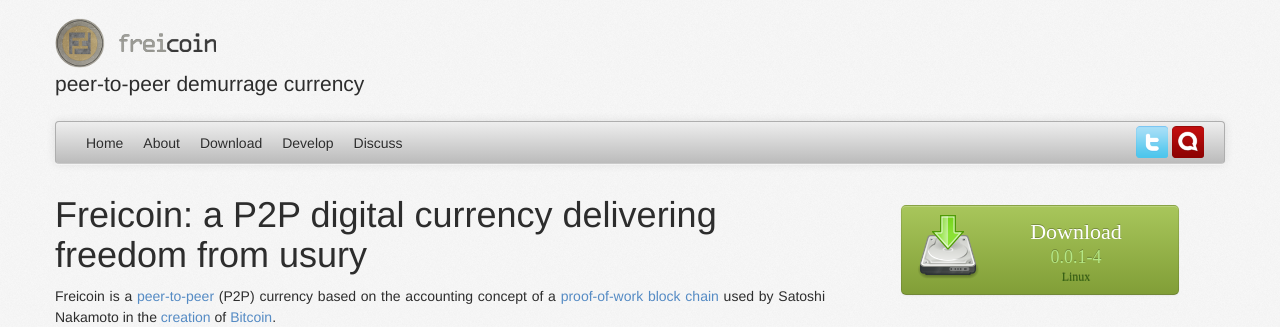
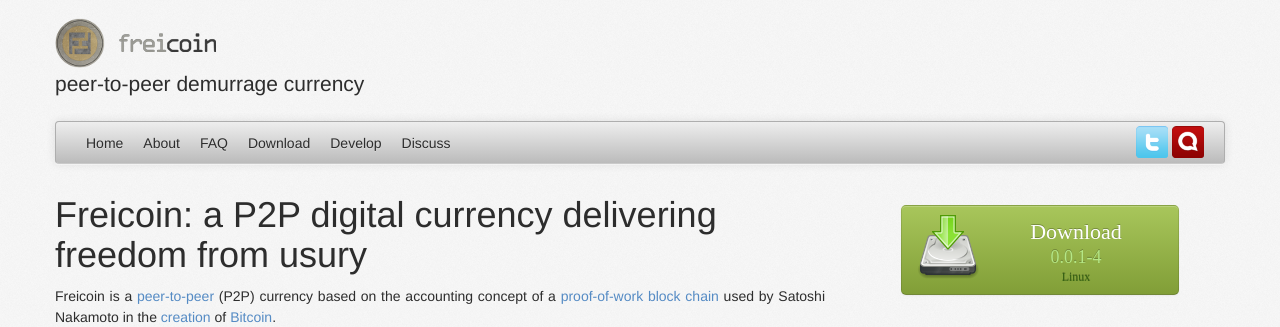
Before and after one commit to freicoin/freico.in, a Jekyll site: the page built from index.md, in a window 1280 px wide. Shown: the top 327 px of the page. Built offline with Jekyll 4.4.1, drawn with Linux system fonts in a browser that asks for light colours; nearby versions of some CDN libraries; some web fonts are replaced; comment, search, counter and statistics services are not loaded.

Commit message:
Added link to FAQ in menu

```diff
--- a/_config.yml
+++ b/_config.yml
@@ -30,6 +30,9 @@
         -
             title: About
             url: /about/index.html
+        -
+            title: FAQ
+            url: /faq/index.html
         -
             title: Download
             url: /download/index.html
```
